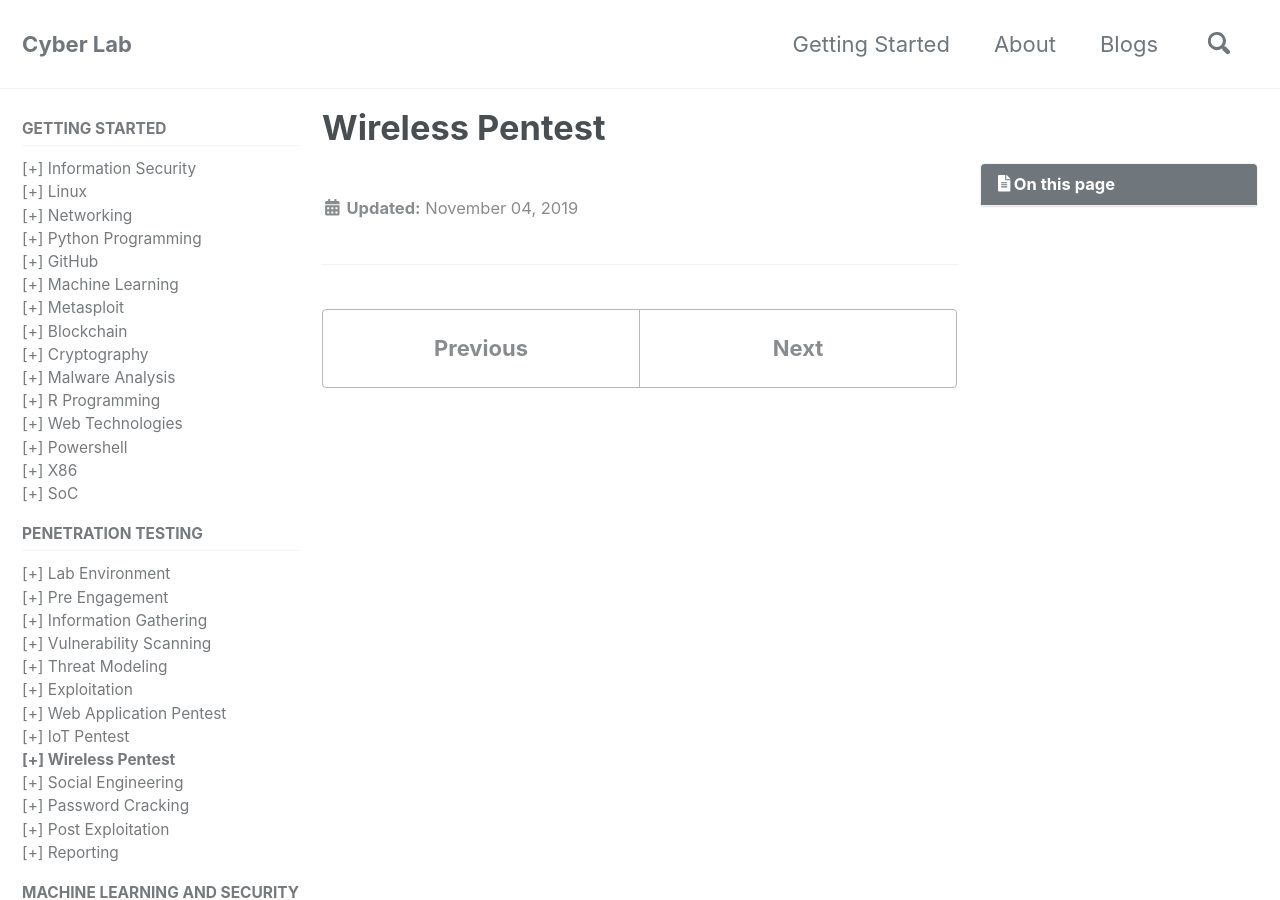
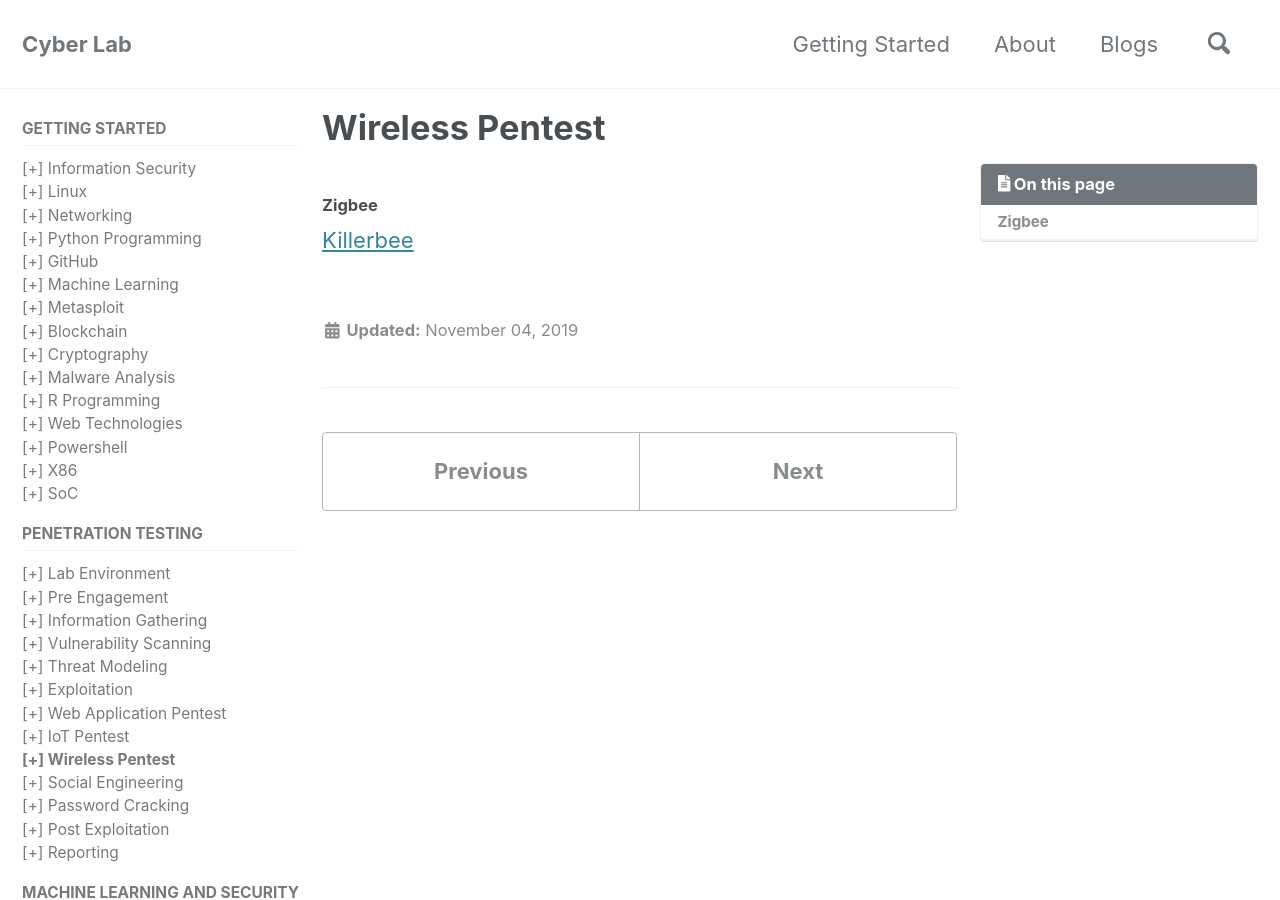
Before and after one commit to mohareti/cyberlab, a Jekyll site: the page built from _pentest/08_wireless-pentest.md, in a window 1280 px wide and 900 px high. Built offline with Jekyll 4.4.1, drawn with Linux system fonts in a browser that asks for light colours; cached includes are drawn as plain includes; nearby versions of some CDN libraries.

Commit message:
Update 08_wireless-pentest.md

```diff
--- a/_pentest/08_wireless-pentest.md
+++ b/_pentest/08_wireless-pentest.md
@@ -3,3 +3,6 @@ title: "Wireless Pentest"
 permalink: /pentest/08_wireless-pentest/
 toc: true
 ---
+
+##### Zigbee
+[Killerbee](https://github.com/riverloopsec/killerbee)
```
